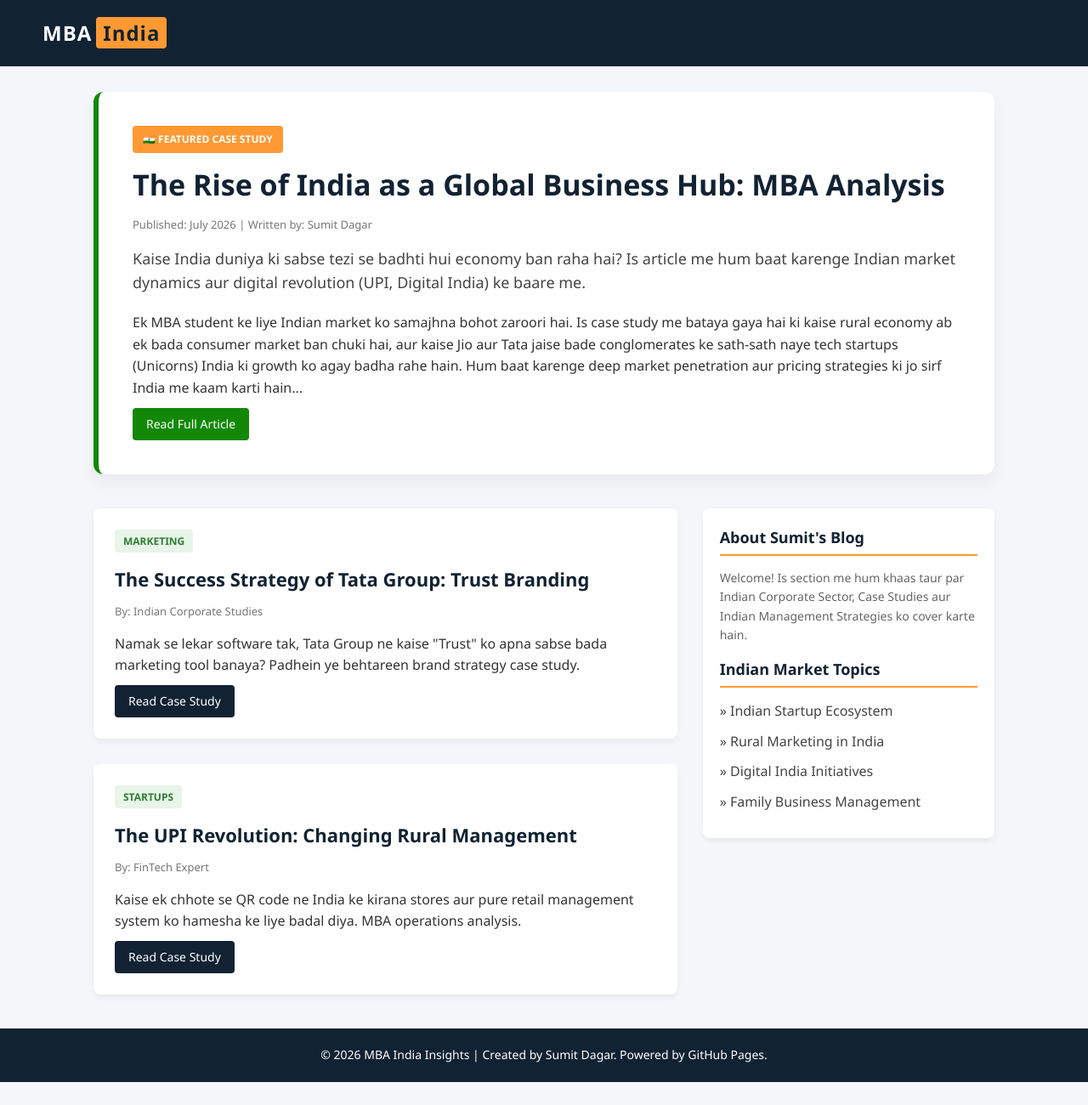
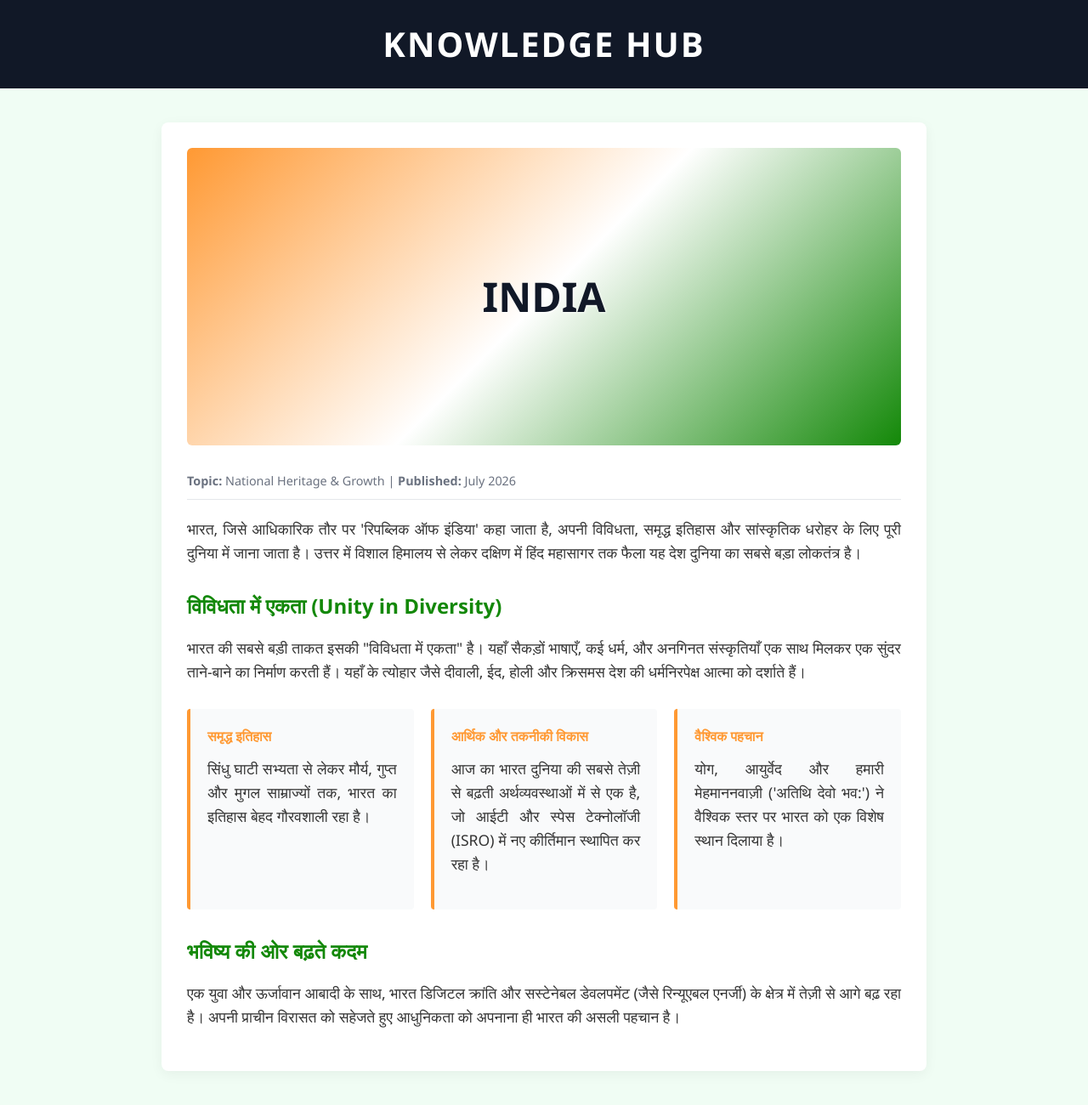
Before and after one commit to sumitdagar8/sumitdagar8.github.io, a plain HTML site: page index.html in a window 1280 px wide. Shown: the whole page at 85% size. Before the commit the page ends 1273 px from the top, so only its background shows below. Drawn offline with Linux system fonts and the light colour scheme.

Commit message:
Update index.html india special article
India special article

```diff
--- a/index.html
+++ b/index.html
@@ -3,270 +3,169 @@
 <head>
     <meta charset="UTF-8">
     <meta name="viewport" content="width=device-width, initial-scale=1.0">
-    <title>MBA Insights India</title>
+    <title>India Special Article</title>
     <style>
-        /* CSS Styling */
+        /* Base Styling - आपके मौजूदा CSS के अनुसार */
         * {
+            box-sizing: border-box;
             margin: 0;
             padding: 0;
-            box-sizing: border-box;
-            font-family: 'Segoe UI', Tahoma, Geneva, Verdana, sans-serif;
         }
 
         body {
-            background-color: #f4f6f9;
+            background-color: #f0fdf4; /* हल्का हरा/साफ़ बैकग्राउंड */
+            font-family: 'Segoe UI', Tahoma, Geneva, Verdana, sans-serif;
             color: #333;
             line-height: 1.6;
         }
 
-        /* Header */
         header {
-            background-color: #112233;
-            color: #fff;
-            padding: 20px 50px;
-            display: flex;
-            justify-content: space-between;
-            align-items: center;
-            position: sticky;
-            top: 0;
-            z-index: 100;
+            background-color: #111827; /* डार्क थीम हेडर */
+            color: #ffffff;
+            padding: 20px;
+            text-align: center;
         }
 
         header h1 {
-            font-size: 24px;
-            letter-spacing: 1px;
-        }
-
-        header h1 span {
-            background: #ff9933; /* Indian Saffron */
-            padding: 2px 8px;
-            border-radius: 4px;
-            margin-left: 5px;
-            color: #112233;
-            font-weight: bold;
-        }
-
-        /* Main Container */
-        .container {
-            max-width: 1100px;
-            margin: 30px auto;
-            padding: 0 20px;
-        }
-
-        /* MAIN ARTICLE (FEATURED) SECTION */
-        .main-article {
-            background: white;
-            border-radius: 12px;
-            box-shadow: 0 10px 20px rgba(0,0,0,0.05);
-            margin-bottom: 40px;
-            overflow: hidden;
-            border-left: 6px solid #138808; /* Indian Green */
-        }
-
-        .main-article-content {
-            padding: 40px;
-        }
-
-        .main-tag {
-            background-color: #ff9933;
-            color: white;
-            padding: 6px 12px;
-            font-size: 12px;
-            font-weight: bold;
-            border-radius: 4px;
-            text-transform: uppercase;
-            display: inline-block;
-            margin-bottom: 15px;
-        }
-
-        .main-article h2 {
-            font-size: 34px;
-            color: #112233;
-            margin-bottom: 15px;
-            line-height: 1.3;
-        }
-
-        .main-article p.summary {
-            font-size: 18px;
-            color: #444;
-            margin-bottom: 20px;
-            font-weight: 500;
-        }
-
-        /* Two Column Layout */
-        .content-grid {
-            display: grid;
-            grid-template-columns: 2fr 1fr;
-            gap: 30px;
-        }
-
-        .articles-container {
-            display: flex;
-            flex-direction: column;
-            gap: 30px;
-        }
-
-        .article-card {
-            background: white;
-            padding: 25px;
-            border-radius: 8px;
-            box-shadow: 0 4px 6px rgba(0,0,0,0.05);
-        }
-
-        .tag {
-            background-color: #e8f5e9;
-            color: #2e7d32;
-            padding: 5px 10px;
-            font-size: 12px;
-            font-weight: bold;
-            border-radius: 4px;
+            font-size: 2.5rem;
+            letter-spacing: 2px;
             text-transform: uppercase;
         }
 
-        .article-card h3 {
-            margin: 15px 0 10px 0;
-            font-size: 22px;
-            color: #112233;
+        /* Main Article Container */
+        .main-article {
+            max-width: 900px;
+            margin: 40px auto;
+            background: #ffffff;
+            padding: 30px;
+            border-radius: 8px;
+            box-shadow: 0 4px 15px rgba(0, 0, 0, 0.05);
         }
 
-        .meta-info {
-            font-size: 13px;
-            color: #777;
-            margin-bottom: 15px;
+        /* Banner Image Section */
+        .article-banner {
+            width: 100%;
+            height: 350px;
+            background: linear-gradient(135deg, #ff9933, #ffffff, #138808); /* तिरंगा थीम */
+            border-radius: 6px;
+            display: flex;
+            align-items: center;
+            justify-content: center;
+            margin-bottom: 30px;
+            color: #111827;
+            text-shadow: 1px 1px 3px rgba(255,255,255,0.8);
         }
 
-        .read-more-btn {
-            display: inline-block;
-            background-color: #112233;
-            color: white;
-            text-decoration: none;
-            padding: 8px 16px;
-            border-radius: 4px;
-            font-size: 14px;
-            transition: 0.3s;
-            margin-top: 10px;
+        .article-banner h2 {
+            font-size: 3rem;
+            font-weight: 800;
+            text-align: center;
         }
 
-        .read-more-btn:hover {
-            background-color: #223344;
+        /* Content Styling */
+        .article-meta {
+            font-size: 0.9rem;
+            color: #6b7280;
+            margin-bottom: 20px;
+            border-bottom: 1px solid #e5e7eb;
+            padding-bottom: 10px;
         }
 
-        /* Sidebar */
-        sidebar {
-            background: white;
-            padding: 20px;
-            border-radius: 8px;
-            box-shadow: 0 4px 6px rgba(0,0,0,0.05);
-            height: fit-content;
+        .article-content p {
+            margin-bottom: 20px;
+            font-size: 1.1rem;
+            text-align: justify;
         }
 
-        sidebar h4 {
-            font-size: 18px;
-            margin-bottom: 15px;
-            color: #112233;
-            border-bottom: 2px solid #ff9933;
-            padding-bottom: 5px;
+        .article-content h3 {
+            margin: 30px 0 15px 0;
+            color: #138808;
+            font-size: 1.5rem;
         }
 
-        sidebar ul {
-            list-style: none;
+        /* Grid for highlights */
+        .info-grid {
+            display: grid;
+            grid-template-columns: repeat(auto-fit, minmax(250px, 1fr));
+            gap: 20px;
+            margin: 30px 0;
         }
 
-        sidebar ul li {
+        .grid-card {
+            background: #f9fafb;
+            padding: 20px;
+            border-left: 4px solid #ff9933;
+            border-radius: 4px;
+        }
+
+        .grid-card h4 {
+            color: #ff9933;
             margin-bottom: 10px;
         }
 
-        sidebar ul li a {
-            text-decoration: none;
-            color: #444;
-        }
-
-        /* Footer */
-        footer {
-            background-color: #112233;
-            color: white;
-            text-align: center;
-            padding: 20px;
-            margin-top: 40px;
-            font-size: 14px;
-        }
-
+        /* Responsive Design */
         @media (max-width: 768px) {
-            .content-grid {
-                grid-template-columns: 1fr;
+            .main-article {
+                margin: 20px;
+                padding: 20px;
             }
-            .main-article h2 {
-                font-size: 26px;
+            .article-banner h2 {
+                font-size: 2rem;
             }
         }
     </style>
 </head>
 <body>
 
-    <!-- Header -->
     <header>
-        <h1>MBA<span>India</span></h1>
+        <h1>Knowledge Hub</h1>
     </header>
 
-    <div class="container">
+    <main class="main-article">
+        <!-- आर्टिकल का मुख्य बैनर -->
+        <div class="article-banner">
+            <h2>INDIA</h2>
+        </div>
 
-        <!-- ⭐️ MAIN ARTICLE (INDIA SPECIAL) ⭐️ -->
-        <section class="main-article">
-            <div class="main-article-content">
-                <span class="main-tag">🇮🇳 Featured Case Study</span>
-                <h2>The Rise of India as a Global Business Hub: MBA Analysis</h2>
-                <div class="meta-info">Published: July 2026 | Written by: Sumit Dagar</div>
-                <p class="summary">Kaise India duniya ki sabse tezi se badhti hui economy ban raha hai? Is article me hum baat karenge Indian market dynamics aur digital revolution (UPI, Digital India) ke baare me.</p>
-                <p>Ek MBA student ke liye Indian market ko samajhna bohot zaroori hai. Is case study me bataya gaya hai ki kaise rural economy ab ek bada consumer market ban chuki hai, aur kaise Jio aur Tata jaise bade conglomerates ke sath-sath naye tech startups (Unicorns) India ki growth ko agay badha rahe hain. Hum baat karenge deep market penetration aur pricing strategies ki jo sirf India me kaam karti hain...</p>
-                <a href="#" class="read-more-btn" style="background-color: #138808;">Read Full Article</a>
+        <!-- मेटा जानकारी -->
+        <div class="article-meta">
+            <span><strong>Topic:</strong> National Heritage & Growth</span> |
+            <span><strong>Published:</strong> July 2026</span>
+        </div>
+
+        <!-- मुख्य कंटेंट -->
+        <div class="article-content">
+            <p>
+                भारत, जिसे आधिकारिक तौर पर 'रिपब्लिक ऑफ इंडिया' कहा जाता है, अपनी विविधता, समृद्ध इतिहास और सांस्कृतिक धरोहर के लिए पूरी दुनिया में जाना जाता है। उत्तर में विशाल हिमालय से लेकर दक्षिण में हिंद महासागर तक फैला यह देश दुनिया का सबसे बड़ा लोकतंत्र है।
+            </p>
+
+            <h3>विविधता में एकता (Unity in Diversity)</h3>
+            <p>
+                भारत की सबसे बड़ी ताकत इसकी "विविधता में एकता" है। यहाँ सैकड़ों भाषाएँ, कई धर्म, और अनगिनत संस्कृतियाँ एक साथ मिलकर एक सुंदर ताने-बाने का निर्माण करती हैं। यहाँ के त्योहार जैसे दीवाली, ईद, होली और क्रिसमस देश की धर्मनिरपेक्ष आत्मा को दर्शाते हैं।
+            </p>
+
+            <!-- मुख्य विशेषताएँ दिखाने के लिए ग्रिड -->
+            <div class="info-grid">
+                <div class="grid-card">
+                    <h4>समृद्ध इतिहास</h4>
+                    <p>सिंधु घाटी सभ्यता से लेकर मौर्य, गुप्त और मुगल साम्राज्यों तक, भारत का इतिहास बेहद गौरवशाली रहा है।</p>
+                </div>
+                <div class="grid-card">
+                    <h4>आर्थिक और तकनीकी विकास</h4>
+                    <p>आज का भारत दुनिया की सबसे तेज़ी से बढ़ती अर्थव्यवस्थाओं में से एक है, जो आईटी और स्पेस टेक्नोलॉजी (ISRO) में नए कीर्तिमान स्थापित कर रहा है।</p>
+                </div>
+                <div class="grid-card">
+                    <h4>वैश्विक पहचान</h4>
+                    <p>योग, आयुर्वेद और हमारी मेहमाननवाज़ी ('अतिथि देवो भव:') ने वैश्विक स्तर पर भारत को एक विशेष स्थान दिलाया है।</p>
+                </div>
             </div>
-        </section>
 
-        <!-- Grid Layout -->
-        <div class="content-grid">
-
-            <!-- Other Indian Articles -->
-            <main class="articles-container">
-
-                <div class="article-card">
-                    <span class="tag">Marketing</span>
-                    <h3>The Success Strategy of Tata Group: Trust Branding</h3>
-                    <div class="meta-info">By: Indian Corporate Studies</div>
-                    <p>Namak se lekar software tak, Tata Group ne kaise "Trust" ko apna sabse bada marketing tool banaya? Padhein ye behtareen brand strategy case study.</p>
-                    <a href="#" class="read-more-btn">Read Case Study</a>
-                </div>
-
-                <div class="article-card">
-                    <span class="tag">Startups</span>
-                    <h3>The UPI Revolution: Changing Rural Management</h3>
-                    <div class="meta-info">By: FinTech Expert</div>
-                    <p>Kaise ek chhote se QR code ne India ke kirana stores aur pure retail management system ko hamesha ke liye badal diya. MBA operations analysis.</p>
-                    <a href="#" class="read-more-btn">Read Case Study</a>
-                </div>
-
-            </main>
-
-            <!-- Sidebar -->
-            <sidebar>
-                <h4>About Sumit's Blog</h4>
-                <p style="font-size: 14px; color: #666; margin-bottom: 15px;">Welcome! Is section me hum khaas taur par Indian Corporate Sector, Case Studies aur Indian Management Strategies ko cover karte hain.</p>
-
-                <h4>Indian Market Topics</h4>
-                <ul>
-                    <li><a href="#">» Indian Startup Ecosystem</a></li>
-                    <li><a href="#">» Rural Marketing in India</a></li>
-                    <li><a href="#">» Digital India Initiatives</a></li>
-                    <li><a href="#">» Family Business Management</a></li>
-                </ul>
-            </sidebar>
-
+            <h3>भविष्य की ओर बढ़ते कदम</h3>
+            <p>
+                एक युवा और ऊर्जावान आबादी के साथ, भारत डिजिटल क्रांति और सस्टेनेबल डेवलपमेंट (जैसे रिन्यूएबल एनर्जी) के क्षेत्र में तेज़ी से आगे बढ़ रहा है। अपनी प्राचीन विरासत को सहेजते हुए आधुनिकता को अपनाना ही भारत की असली पहचान है।
+            </p>
         </div>
-    </div>
-
-    <!-- Footer -->
-    <footer>
-        <p>&copy; 2026 MBA India Insights | Created by Sumit Dagar. Powered by GitHub Pages.</p>
-    </footer>
+    </main>
 
 </body>
 </html>
```
